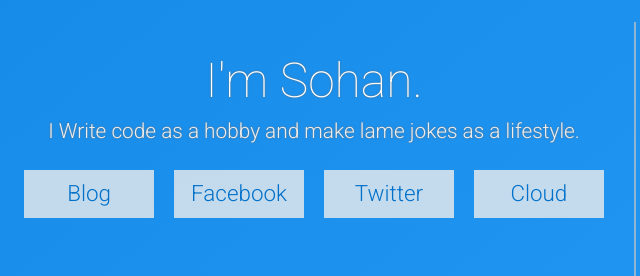
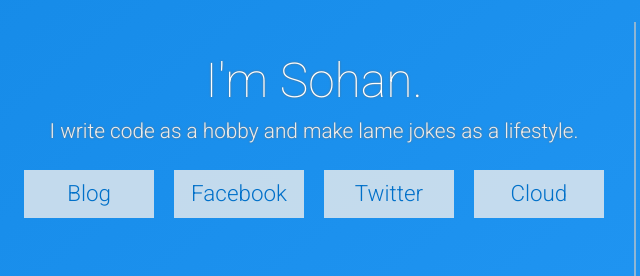
Before and after one commit to SohanChy/SohanChy.github.io, a plain HTML site: page index.htm in a window 1280 px wide. Shown: the part 138-414 px from the top of the page, 6-646 px from the left. Drawn offline with Linux system fonts and the light colour scheme.

Commit message:
Update index.htm

```diff
--- a/index.htm
+++ b/index.htm
@@ -56,7 +56,7 @@
           <h1 id="imSohan" class="whiteText bigText stretchRight">
             I'm Sohan.
           </h1>
-          <span class="descMe whiteText">I Write code as a hobby and make lame jokes as a lifestyle.</span>
+          <span class="descMe whiteText">I write code as a hobby and make lame jokes as a lifestyle.</span>
         </div>
         <div class="links-p">
           <a href="http://sohan.cf/blog" class="buttonWhite">Blog</a>
```
